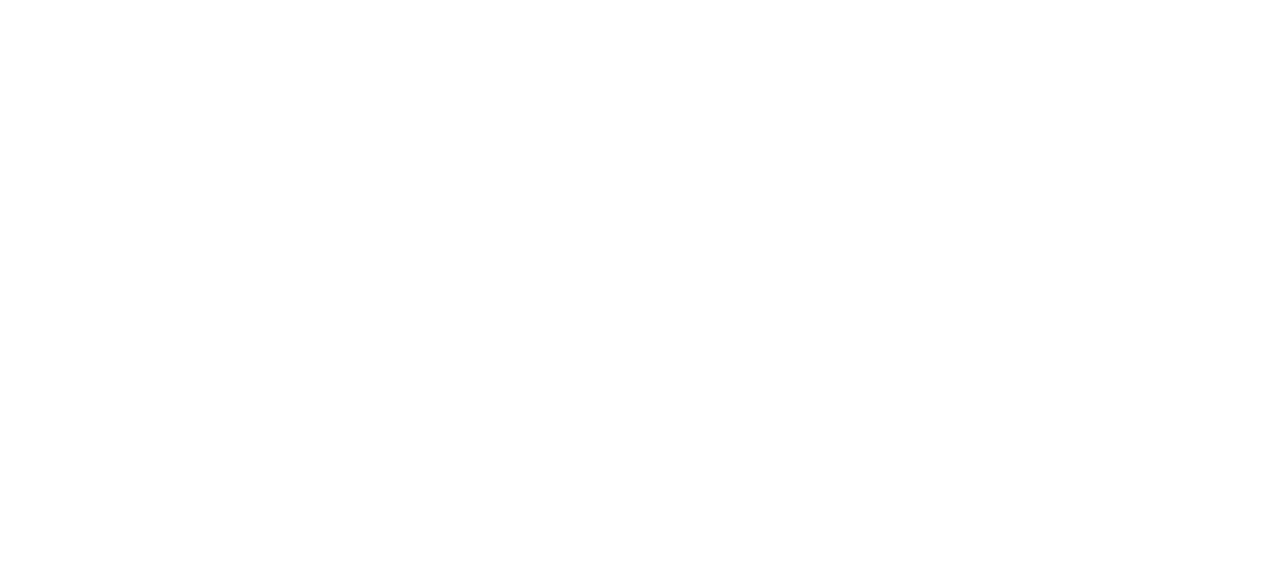
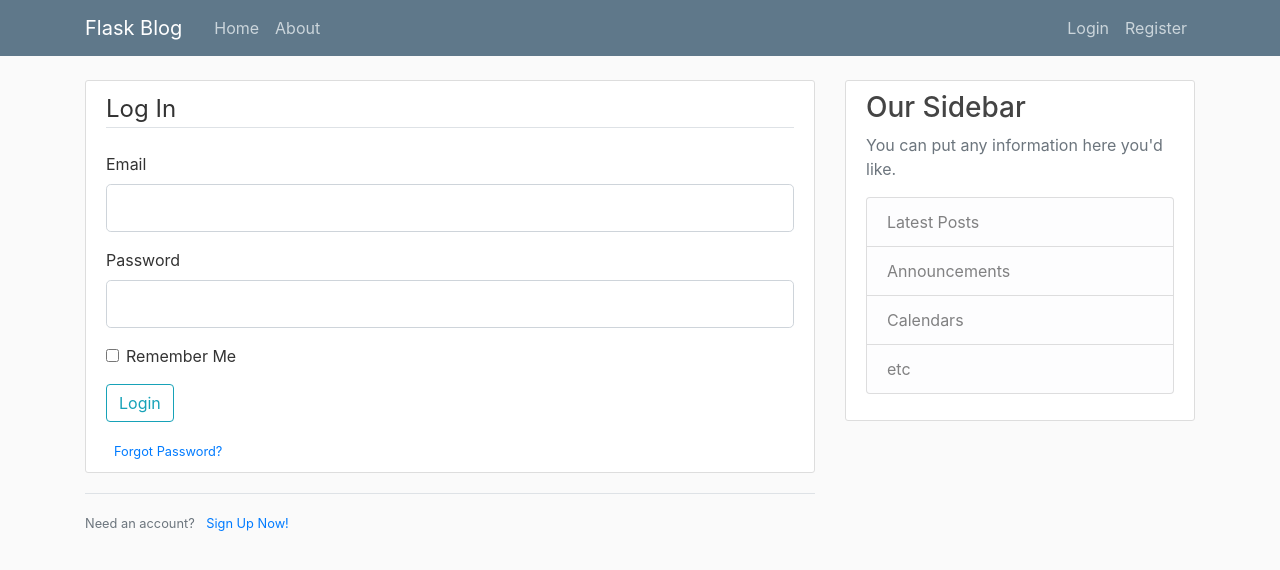
Before and after one commit to wiserdivisor/codeblog, a Flask app: page /login in a window 1280 px wide. Before the commit the part shown is empty. Shown: the top 570 px of the page. Run offline with Flask 2, Linux system fonts and the light colour scheme; some libraries are stand-ins or nearby versions.

Commit message:
commit_4

```diff
--- a/flaskblog.py
+++ b/flaskblog.py
@@ -4,8 +4,10 @@
 # log on "localhost:5000"
 
 # importing flask class.
+from datetime import datetime
 from flask import Flask, render_template, url_for, flash, redirect
 from forms import RegistrationForm, LoginForm
+from flask_sqlalchemy import SQLAlchemy
 
 # make app variable.
 # set it to an instance of flask class.
@@ -17,6 +19,33 @@ from forms import RegistrationForm, LoginForm
 # this is instanciated flask application.
 app = Flask(__name__)
 app.config['SECRET_KEY'] = '81e84b26ff8f1015428db0cc672fc862'
+app.config['SQLALCHEMY_DATABASE_URI'] = 'sqlite:///site.db'
+
+db = SQLAlchemy(app)
+
+class User(db.Model):
+    id = db.Column(db.Integer, primary_key=True)
+    username = db.Column(db.String(20), unique=True, nullable = False)
+    email = db.Column(db.String(120), unique=True, nullable = False)
+    image_file = db.Column(db.String(20), nullable=False, default = "default.jpg")
+    password = db.Column(db.String(60), nullable=False)
+    posts = db.relationship('Post', backref='author', lazy=True)
+
+    def __repr__(self):
+        return f"User('{ self.username }','{ self.email }','{ self.image_file }')"
+
+
+class Post(db.Model):
+    id = db.Column(db.Integer, primary_key=True)
+    title = db.Column(db.String(100), nullable=False)
+    date_posted = db.Column(db.DateTime, nullable=False, default=datetime.utcnow)
+    content = db.Column(db.Text, nullable=False)
+    user_id = db.Column(db.Integer, db.ForeignKey('user.id'), nullable=False)
+
+    def __repr__(self):
+        return f"Post('{ self.title }','{ self.date_posted }')"
+
+
 
 posts = [
     {
@@ -57,9 +86,15 @@ def register():
         return redirect(url_for('home'))
     return render_template('register.html', title='Register', form=form)
 
-@app.route("/login")
+@app.route("/login", methods=['GET', 'POST'])
 def login():
     form = LoginForm()
+    if form.validate_on_submit():
+        if form.email.data=="admin@blog.com" and form.password.data=="somepass":
+            flash("Login Successful!", 'success')
+            return redirect(url_for('home'))
+        else:
+            flash("Login Unsuccessful.", 'danger')
     return render_template('login.html', title='Login', form=form)
 
 if __name__ == "__main__":
--- a/templates/layout.html
+++ b/templates/layout.html
@@ -28,13 +28,13 @@
           </button>
           <div class="collapse navbar-collapse" id="navbarToggle">
             <div class="navbar-nav mr-auto">
-              <a class="nav-item nav-link" href="/">Home</a>
-              <a class="nav-item nav-link" href="/about">About</a>
+              <a class="nav-item nav-link" href="{{ url_for('home') }}">Home</a>
+              <a class="nav-item nav-link" href="{{ url_for('about') }}">About</a>
             </div>
             <!-- Navbar Right Side -->
             <div class="navbar-nav">
-              <a class="nav-item nav-link" href="/login">Login</a>
-              <a class="nav-item nav-link" href="/register">Register</a>
+              <a class="nav-item nav-link" href="{{ url_for('login') }}">Login</a>
+              <a class="nav-item nav-link" href="{{ url_for('register') }}">Register</a>
             </div>
           </div>
         </div>
--- a/templates/login.html
+++ b/templates/login.html
@@ -0,0 +1,60 @@
+{% extends "layout.html" %}
+{% block content %}
+    <div class="content-section">
+      <form method="POST" action="">
+        {{ form.hidden_tag() }}
+        <fieldset class="form-group">
+          <legend class="border-bottom mb-4">Log In</legend>
+
+          <div class="form-group">
+            {{ form.email.label(class="form-control-label") }}
+
+            {% if form.email.errors %}
+              {{ form.email(class = "form-control form-control-lg is-invalid") }}
+              <div class="invalid-feedback">
+                {% for error in form.email.errors %}
+                  <span>{{ error }}</span>
+                {% endfor %}
+              </div>
+            {% else %}
+              {{ form.email(class="form-control form-control-lg") }}
+            {% endif %}
+
+          </div>
+          <div class="form-group">
+            {{ form.password.label(class="form-control-label") }}
+
+            {% if form.password.errors %}
+              {{ form.password(class = "form-control form-control-lg is-invalid") }}
+              <div class="invalid-feedback">
+                {% for error in form.password.errors %}
+                  <span>{{ error }}</span>
+                {% endfor %}
+              </div>
+            {% else %}
+              {{ form.password(class="form-control form-control-lg") }}
+            {% endif %}
+
+          </div>
+          <div class="form-check">
+            {{ form.remember(class="form-check-input") }}
+            {{ form.remember.label(class="form-check-label") }}
+          </div>
+        </fieldset>
+        <div class="form-group">
+          {{ form.submit(class = "btn btn-outline-info") }}
+        </div>
+        <div class="text-muted ml-2">
+          <small>
+            <a href="#">Forgot Password?</a>
+          </small>
+        </div>
+      </form>
+    </div>
+    <div class="border-top pt-3">
+      <small class="text-muted">
+        Need an account?
+        <a class = "ml-2" href="{{ url_for('register') }}">Sign Up Now!</a>
+      </small>
+    </div>
+{% endblock content %}
```
Also changed, not shown: site.db (added).
